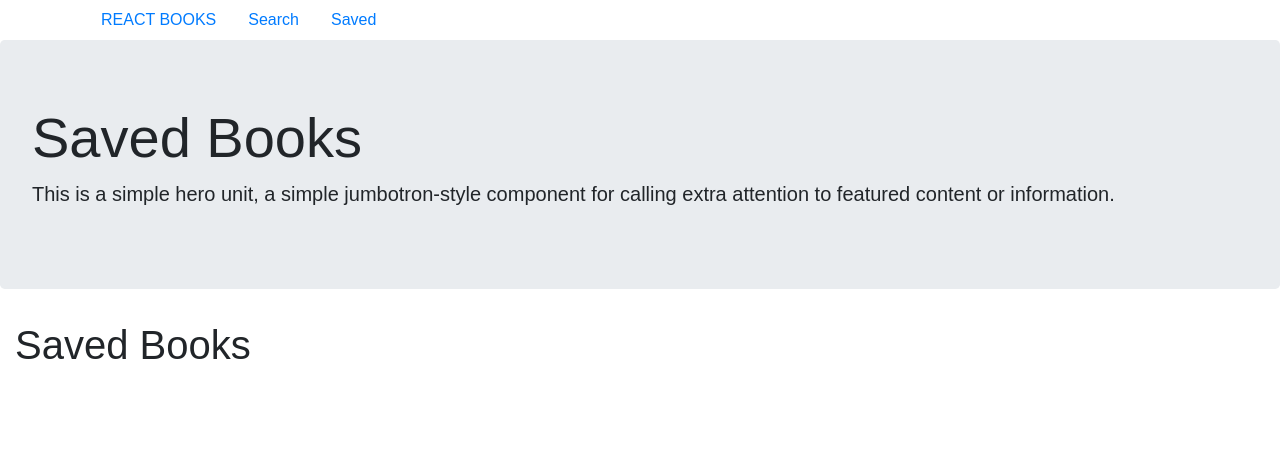
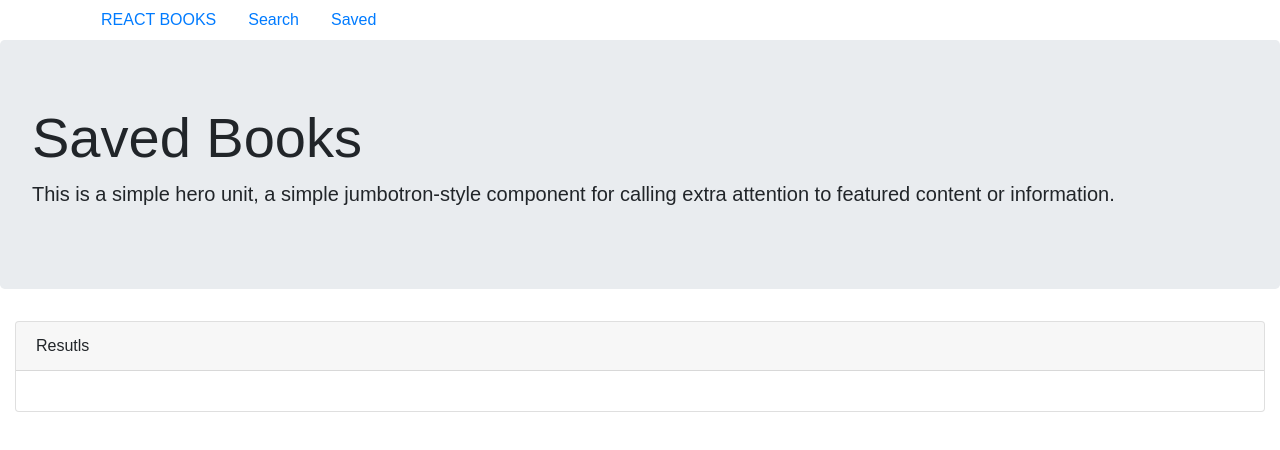
Before and after one commit to whereispolaris/react-books-api, a React (Create React App) app in the folder client/: page /saved in a window 1280 px wide. Shown: the top 450 px of the page. Built offline with nearby package versions, Linux system fonts and the light colour scheme.

Commit message:
Created Home component added BookSearch and BookResults as its children.

```diff
--- a/client/src/App.js
+++ b/client/src/App.js
@@ -1,8 +1,7 @@
 import React, { Component } from "react";
 import Header from "./components/Header";
 import Jumbotron from "./components/Jumbotron";
-import BookSearch from "./components/BookSearch";
-import BookResults from "./components/BookResults";
+import Home from "./components/Home";
 import Saved from "./components/Saved";
 import NotFound from "./components/NotFound";
 import { BrowserRouter, Route, Switch } from 'react-router-dom';
@@ -18,7 +17,7 @@ const App = () => {
         <Jumbotron />
         <div className="container-fluid">
           <Switch>
-            <Route exact path="/" component={BookSearch, BookResults} />
+            <Route exact path="/" component={Home} />
             <Route exact path="/saved" component={Saved} />
             <Route component={NotFound} />
           </Switch>
--- /dev/null
+++ b/client/src/components/Home/index.js
@@ -0,0 +1,14 @@
+import React from "react";
+import BookSearch from "../BookSearch";
+import BookResults from "../BookResults";
+
+const Home = () => {
+    return (
+        <div>
+            <BookSearch />
+            <BookResults />
+        </div>
+    )
+}
+
+export default Home;
--- a/client/src/components/Saved/index.js
+++ b/client/src/components/Saved/index.js
@@ -1,8 +1,21 @@
 import React from 'react';
 
-const Saved = () => {
+const Saved = (props) => {
     return (
-        <h1>Saved Books</h1>
+        <div className="card">
+            <div class="card-header">
+                Resutls
+            </div>
+            <div className="card-body">
+                {props.children}
+                {/* <Book
+                    image={"http://books.google.com/books/content?id=FzVjBgAAQBAJ&printsec=frontcover&img=1&zoom=1&edge=curl&source=gbs_api"}
+                    title={"The Alchemist"}
+                    description={"A special 25th anniversary edition of the extraordinary international bestseller, including a new Foreword by Paulo Coelho. Combining magic, mysticism, wisdom and wonder into an inspiring tale of self-discovery, The Alchemist has become a modern classic, selling millions of copies around the world and transforming the lives of countless readers across generations. Paulo Coelho's masterpiece tells the mystical story of Santiago, an Andalusian shepherd boy who yearns to travel in search of a worldly treasure. His quest will lead him to riches far different—and far more satisfying—than he ever imagined. Santiago's journey teaches us about the essential wisdom of listening to our hearts, of recognizing opportunity and learning to read the omens strewn along life's path, and, most importantly, to follow our dreams."}
+                    author={"Paulo Cohelo"}
+                /> */}
+            </div>
+        </div>
     )
 }
 
```
